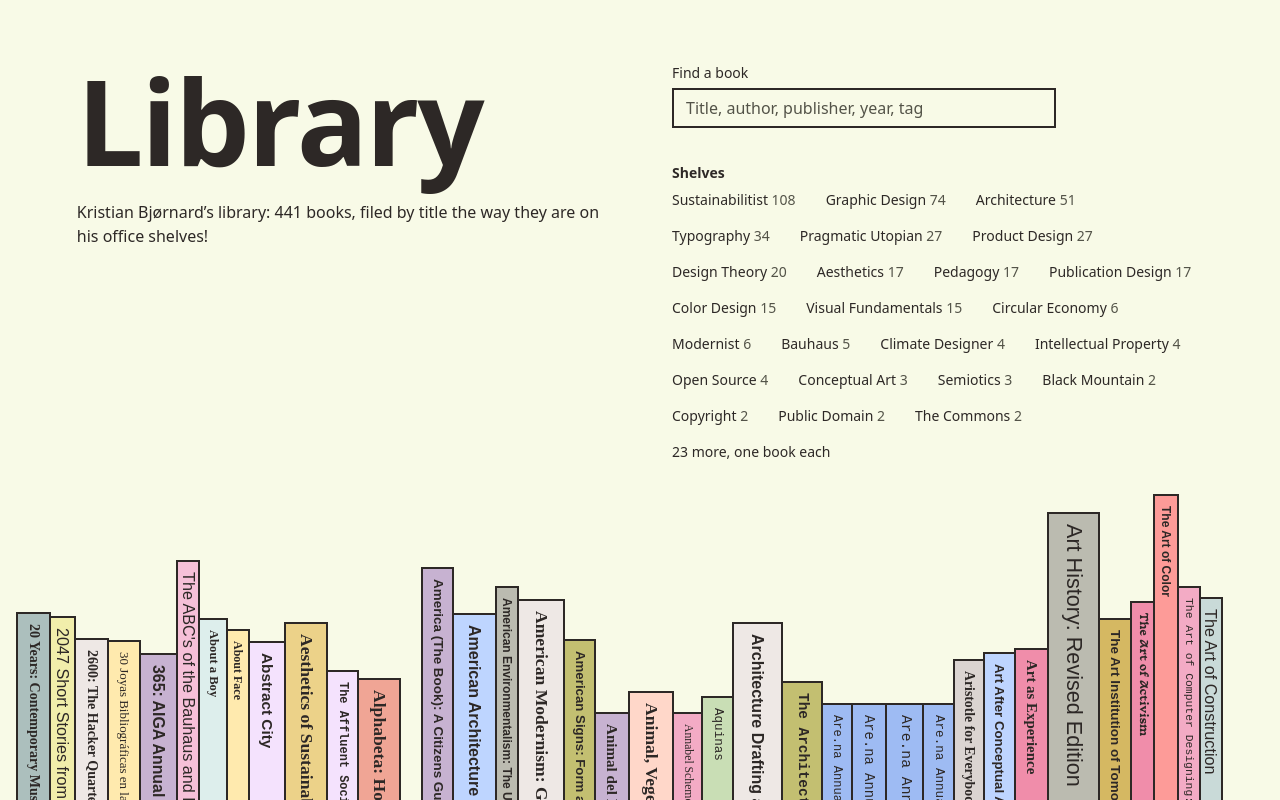
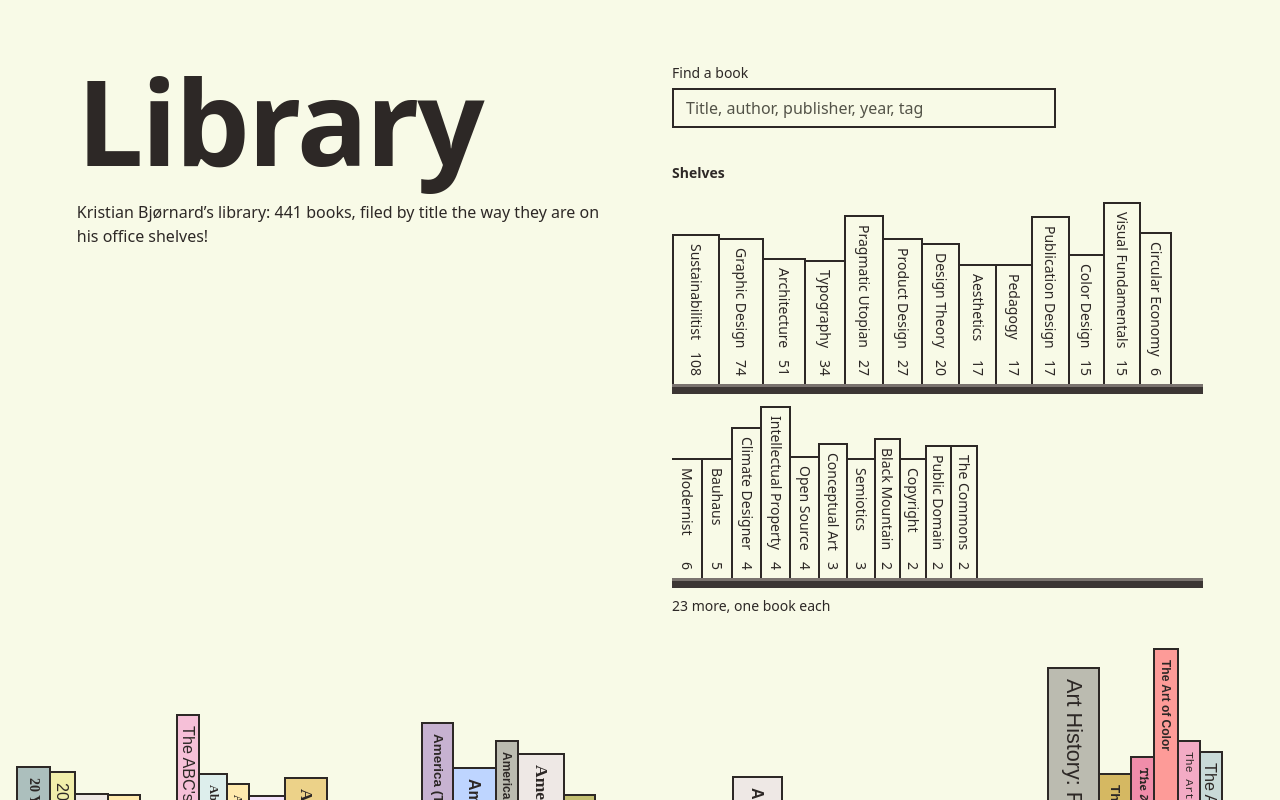
Before and after one commit to bjornmeansbear/library, a SvelteKit app: page / in a window 1280 px wide. Shown: the top 800 px of the page. Built offline with nearby package versions, Linux system fonts and the light colour scheme.

Commit message:
Shelves as tag spines on their own little shelf

```diff
--- a/src/routes/+page.svelte
+++ b/src/routes/+page.svelte
@@ -125,25 +125,36 @@
 				</p>
 			</form>
 
-			{#snippet shelfLinks(list: typeof tags)}
-				<ul class="m-0 flex flex-wrap gap-x-5 p-0">
-					{#each list as t (t.name)}
-						<li class="list-none">
-							<a class="inline-block py-1.5 aria-[current=page]:font-bold" href={shelfHref(t.name)} aria-current={currentTag === t.name ? 'page' : undefined}>{t.name}</a>
-							<span class="tabular-nums text-text-muted">{t.count}</span>
-						</li>
-					{/each}
-				</ul>
-			{/snippet}
-
 			{#if tags.length}
-				<nav aria-labelledby="shelves-heading" class="mt-6 max-w-[64rem] text-sm">
+				<!-- The tags as a little shelf of their own: outlined spines, thicker
+				     the more books they hold. The one-book tags fold away below. -->
+				<nav aria-labelledby="shelves-heading" class="tag-shelf mt-6">
 					<h2 id="shelves-heading" class="m-0 text-sm">Shelves</h2>
-					{@render shelfLinks(mainShelves)}
+					<ul>
+						{#each mainShelves as t (t.name)}
+							<li>
+								<a
+									class="tag-spine"
+									style="--w: {(1.5 + Math.log2(t.count) * 0.22).toFixed(2)}rem"
+									href={shelfHref(t.name)}
+									aria-current={currentTag === t.name ? 'page' : undefined}
+								>
+									<span>{t.name}</span>
+									<span class="tabular-nums">{t.count}</span>
+								</a>
+							</li>
+						{/each}
+					</ul>
 					{#if moreShelves.length}
-						<details open={moreShelves.some((t) => t.name === currentTag)}>
+						<details class="text-sm" open={moreShelves.some((t) => t.name === currentTag)}>
 							<summary class="inline-block cursor-pointer py-1.5">{moreShelves.length} more, one book each</summary>
-							{@render shelfLinks(moreShelves)}
+							<ul class="m-0 flex flex-wrap gap-x-5 p-0">
+								{#each moreShelves as t (t.name)}
+									<li class="list-none">
+										<a class="inline-block py-1.5 aria-[current=page]:font-bold" href={shelfHref(t.name)} aria-current={currentTag === t.name ? 'page' : undefined}>{t.name}</a>
+									</li>
+								{/each}
+							</ul>
 						</details>
 					{/if}
 				</nav>
--- a/src/routes/layout.css
+++ b/src/routes/layout.css
@@ -160,6 +160,75 @@ a:hover {
 	flex: 1 0 1.5rem;
 }
 
+/* ---- The tag shelf -------------------------------------------------------
+   The tags as their own small shelf beside the search: outlined spines on
+   the same board as the bookcase, wider for bigger tags (--w). Name runs
+   down the spine, count at the foot. The tag on show is inverted, like a
+   pressed button. Boards run the width of the shelf and are clipped there. */
+.tag-shelf {
+	--board: 0.625rem;
+	overflow-x: clip;
+}
+.tag-shelf > ul {
+	list-style: none;
+	margin: 0.5rem 0 0;
+	padding: 0;
+	display: flex;
+	flex-wrap: wrap;
+	align-items: flex-end;
+	isolation: isolate;
+}
+.tag-shelf > ul > li {
+	position: relative;
+	padding: 0.75rem 0 var(--board);
+}
+.tag-shelf > ul > li::after {
+	content: '';
+	position: absolute;
+	left: -100vw;
+	right: -100vw;
+	bottom: 0;
+	height: var(--board);
+	box-sizing: border-box;
+	background: light-dark(var(--wjerk-brown), var(--brown-5));
+	border-top: calc(var(--board) * 0.3) solid light-dark(var(--brown-5), var(--brown-3));
+	z-index: -1;
+}
+.tag-spine {
+	writing-mode: vertical-rl;
+	display: flex;
+	justify-content: space-between;
+	gap: 0.75rem;
+	box-sizing: border-box;
+	width: var(--w);
+	min-height: 7.5rem;
+	padding: 0.5rem 0;
+	align-items: center;
+	border: 2px solid var(--color-text);
+	border-bottom: 0;
+	margin-left: -2px; /* neighbours share one rule */
+	background: var(--color-bg);
+	color: var(--color-text);
+	font-size: var(--text-sm);
+	line-height: 1;
+	text-decoration: none;
+	white-space: nowrap;
+}
+.tag-shelf > ul > li:first-child .tag-spine {
+	margin-left: 0;
+}
+.tag-spine:hover {
+	color: var(--color-accent-hover);
+}
+.tag-spine[aria-current='page'] {
+	background: var(--color-text);
+	color: var(--color-bg);
+}
+.tag-spine:focus-visible {
+	position: relative;
+	z-index: 1;
+}
+
 /* ---- A spine -------------------------------------------------------------
    Drawn to scale: --h and --t are the book's height and thickness in inches.
    Title and author run top to bottom, the way English-language spines read.
```
